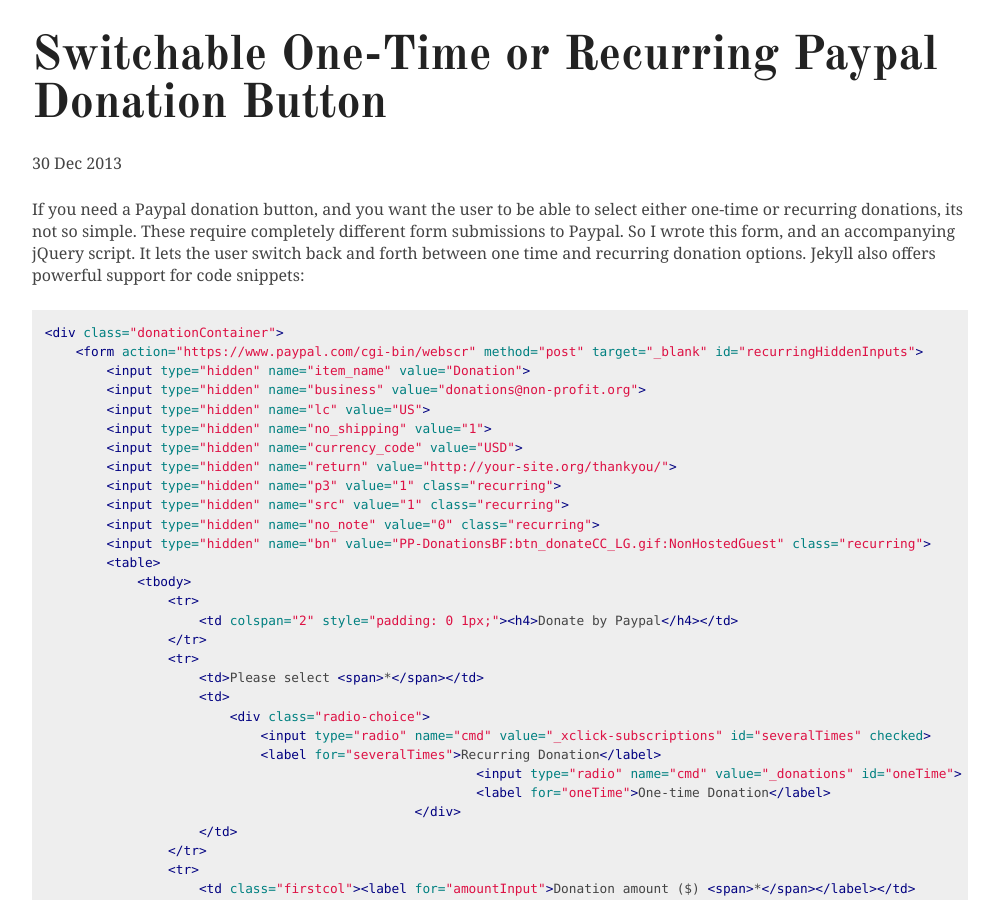
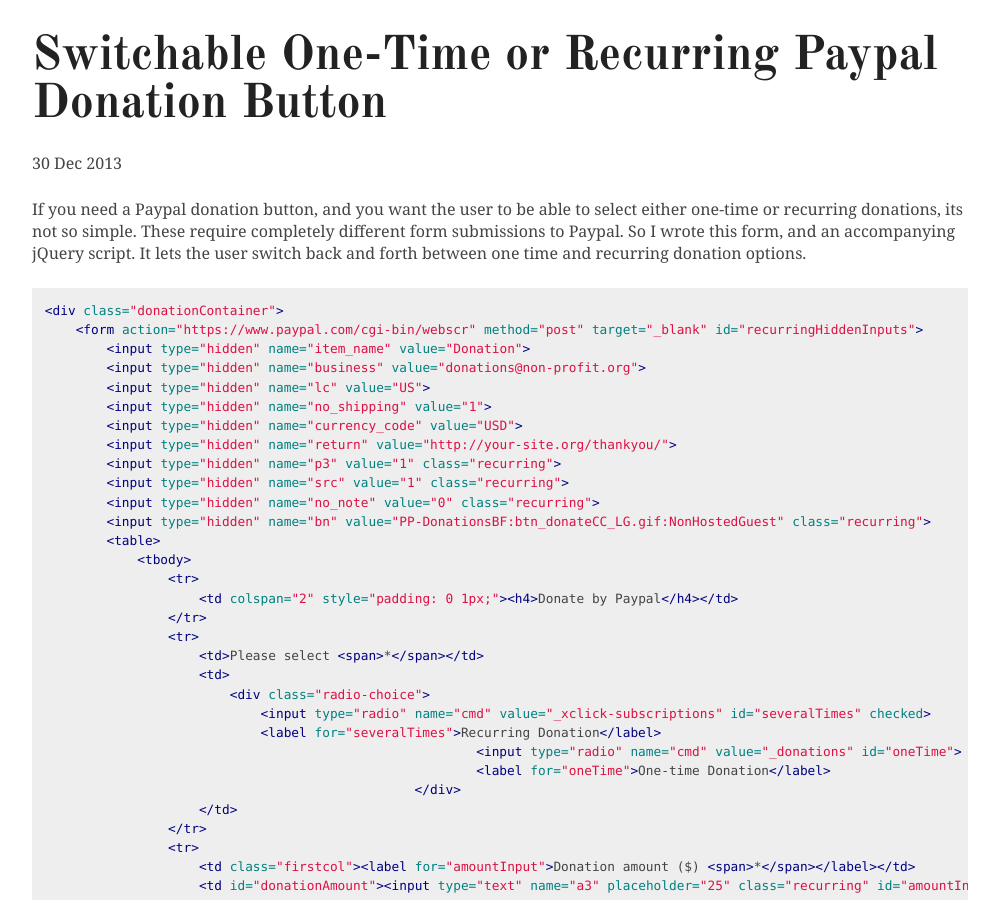
Before and after one commit to photocurio/photocurio.github.io, a Jekyll site: the page built from _posts/2013-12-30-swichable-one-time-or-recurring-paypal-donation-button.md, in a window 1280 px wide and 900 px high. Shown: the whole window, without its empty margins (140-1139 px from the left). Built offline with Jekyll 4.4.1, drawn with Linux system fonts in a browser that asks for light colours; Markdown is read by kramdown in place of the engine named in the settings.

Commit message:
typo
Signed-off-by: peter mumford <peter@topheavypilesofbooks.com>

```diff
--- a/_posts/2013-12-30-swichable-one-time-or-recurring-paypal-donation-button.md
+++ b/_posts/2013-12-30-swichable-one-time-or-recurring-paypal-donation-button.md
@@ -5,7 +5,6 @@
 ---
 
 If you need a Paypal donation button, and you want the user to be able to select either one-time or recurring donations, its not so simple. These require completely different form submissions to Paypal.  So I wrote this form, and an accompanying jQuery script. It lets the user switch back and forth between one time and recurring donation options.
-Jekyll also offers powerful support for code snippets:
 
 {% highlight html %}
 <div class="donationContainer">
```
Also changed, not shown: 2 other files.
